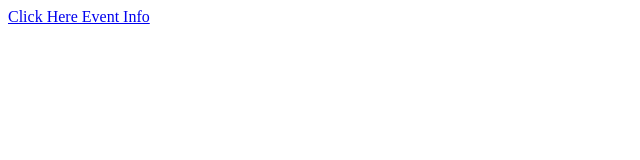
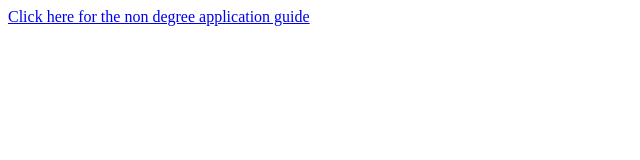
Before and after one commit to afroomz/Non-degree-app-guide, a plain HTML site: page index.html in a window 1280 px wide. Shown: the whole page, without its empty margins (0-640 px from the left). Drawn offline with Linux system fonts and the light colour scheme.

Commit message:
Update index.html

```diff
--- a/index.html
+++ b/index.html
@@ -1,3 +1,3 @@
 <html>
-  <p><a href="Non%20degree%20app%20guide.pdf">Click Here Event Info</a></p>
+  <p><a href="Non%20degree%20app%20guide.pdf">Click here for the non degree application guide</a></p>
 </html>
```
